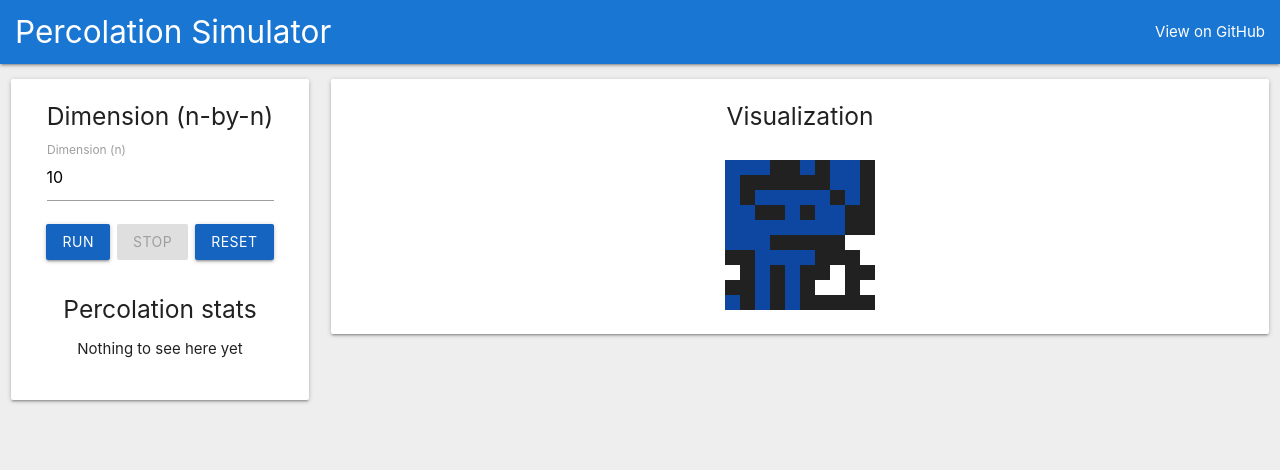
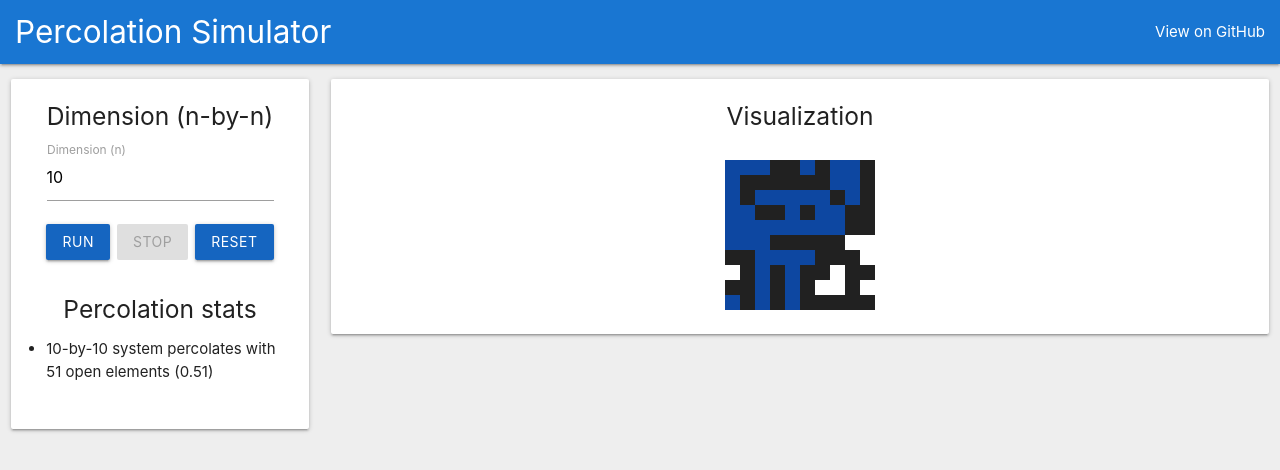
Before and after one commit to lotrien/percolation, a React app: page / in a window 1280 px wide. Both pictures are taken after a click on the link "RUN". Shown: the top 470 px of the page. Built offline with nearby package versions, Linux system fonts and the light colour scheme.

Commit message:
Add percolation statistic

```diff
--- a/src/actions.js
+++ b/src/actions.js
@@ -1,5 +1,5 @@
 import {
-  SET_DIMENSION, RUN, STOP, OPEN_RANDOM, CREATE_SET
+  SET_DIMENSION, RUN, STOP, OPEN_RANDOM, CREATE_SET, ADD_STATS
 } from './constants';
 
 export const setDimensions = n => ({
@@ -15,3 +15,8 @@ export const createSet = n => ({
 export const run = () => ({ type: RUN })
 export const stop = () => ({ type: STOP })
 export const openRandom = () => ({ type: OPEN_RANDOM })
+
+export const addStats = (n, count) => ({
+  type: ADD_STATS,
+  payload: { n, count }
+})
--- a/src/components/Controls.jsx
+++ b/src/components/Controls.jsx
@@ -3,7 +3,7 @@ import PropTypes from 'prop-types';
 import { connect } from 'react-redux';
 
 import {
-  setDimensions, createSet, run, stop, openRandom
+  setDimensions, createSet, run, stop, openRandom, addStats,
 } from '../actions'
 import { percolates, isValid } from '../utils';
 import Stats from './Stats';
@@ -27,11 +27,14 @@ export class Controls extends Component {
     this.props.createSet(n);
     this.props.run();
 
+    let count = 0;
     this.intervalId = setInterval(() => {
       this.props.openRandom();
+      count++;
 
       if (percolates(this.props.set)) {
         clearInterval(this.intervalId);
+        this.props.addStats(n, count);
         this.props.stop();
       }
     }, 50);
@@ -54,6 +57,7 @@ export class Controls extends Component {
       dimensions: { n },
       simulator: { running },
       set,
+      stats,
     } = this.props;
 
     return (
@@ -88,7 +92,7 @@ export class Controls extends Component {
                   Reset
                 </a>
               </div>
-              <Stats />
+              <Stats stats={stats} />
             </div>
           </div>
         </div>
@@ -101,6 +105,7 @@ const mapStateToProps = state => ({
   dimensions: state.dimensions,
   simulator: state.simulator,
   set: state.set,
+  stats: state.stats,
 });
 
 const mapDispatchToProps = dispatch => ({
@@ -108,6 +113,7 @@ const mapDispatchToProps = dispatch => ({
   setDimensions: n => dispatch(setDimensions(n)),
   run: () => dispatch(run()),
   stop: () => dispatch(stop()),
+  addStats: (n, count) => dispatch(addStats(n, count)),
   openRandom: () => dispatch(openRandom()),
 })
 
--- a/src/components/Stats.jsx
+++ b/src/components/Stats.jsx
@@ -1,20 +1,26 @@
 import React, { Component, Fragment } from 'react';
 
 export default class Stats extends Component {
-  static renderStats = stats => {
+  static renderStats = (stats = []) => {
     if (!stats.length) {
       return <li className="empty-stats">Nothing to see here yet</li>;
     }
 
-    return stats.map(stat => <li>{stat}</li>)
+    return stats.map(stat => {
+      const { n, count, key } = stat;
+      return (
+        <li key={key}>{n}-by-{n} system percolates with {count} open elements ({(count / (n * n)).toFixed(2)})</li>
+      )
+    })
   }
 
   render() {
+    const { stats } = this.props;
     return (
       <div className="row stats">
         <div className="col s12">
           <h5>Percolation stats</h5>
-          <ul>{Stats.renderStats([])}</ul>
+          <ul>{Stats.renderStats(stats)}</ul>
         </div>
       </div>
     )
--- a/src/constants.js
+++ b/src/constants.js
@@ -3,6 +3,7 @@ export const RUN = 'RUN';
 export const STOP = 'STOP';
 export const OPEN_RANDOM = 'OPEN_RANDOM';
 export const CREATE_SET = 'CREATE_SET';
+export const ADD_STATS = 'ADD_STATS';
 
 export const INIT_INPUT_STATE = {
   n: 10,
--- a/src/reducers.js
+++ b/src/reducers.js
@@ -2,7 +2,7 @@ import { combineReducers } from 'redux';
 
 import {
   SET_DIMENSION, RUN, STOP, OPEN_RANDOM, CREATE_SET,
-  INIT_SIMULATOR_STATE, INIT_INPUT_STATE,
+  INIT_SIMULATOR_STATE, INIT_INPUT_STATE, ADD_STATS,
 } from './constants';
 import { random, createSet, neighbors, open, checkPercolationAndFill } from './utils'
 
@@ -53,10 +53,29 @@ function set(state = [], action) {
   }
 }
 
+function stats(state = [], action) {
+  switch (action.type) {
+    case ADD_STATS:
+      const { n, count } = action.payload;
+      return [
+        ...state,
+        {
+          key: state.length + 1,
+          n,
+          count,
+        }
+      ];
+
+    default:
+      return state;
+  }
+}
+
 const rootReducer = combineReducers({
   simulator,
   dimensions,
   set,
+  stats,
 });
 
 export default rootReducer;
--- a/src/styles.css
+++ b/src/styles.css
@@ -30,6 +30,20 @@ nav .brand-logo {
   margin-top: 20px;
 }
 
+.stats ul {
+  text-align: left;
+}
+
+.empty-stats {
+  text-align: center;
+}
+
+.stats ul li:not(.empty-stats) {
+  padding-bottom: 7px;
+  list-style-type: disc;
+  margin-left: 11px;
+}
+
 .set-wrapper {
   margin: 0 auto;
   padding-top: 20px;
```
